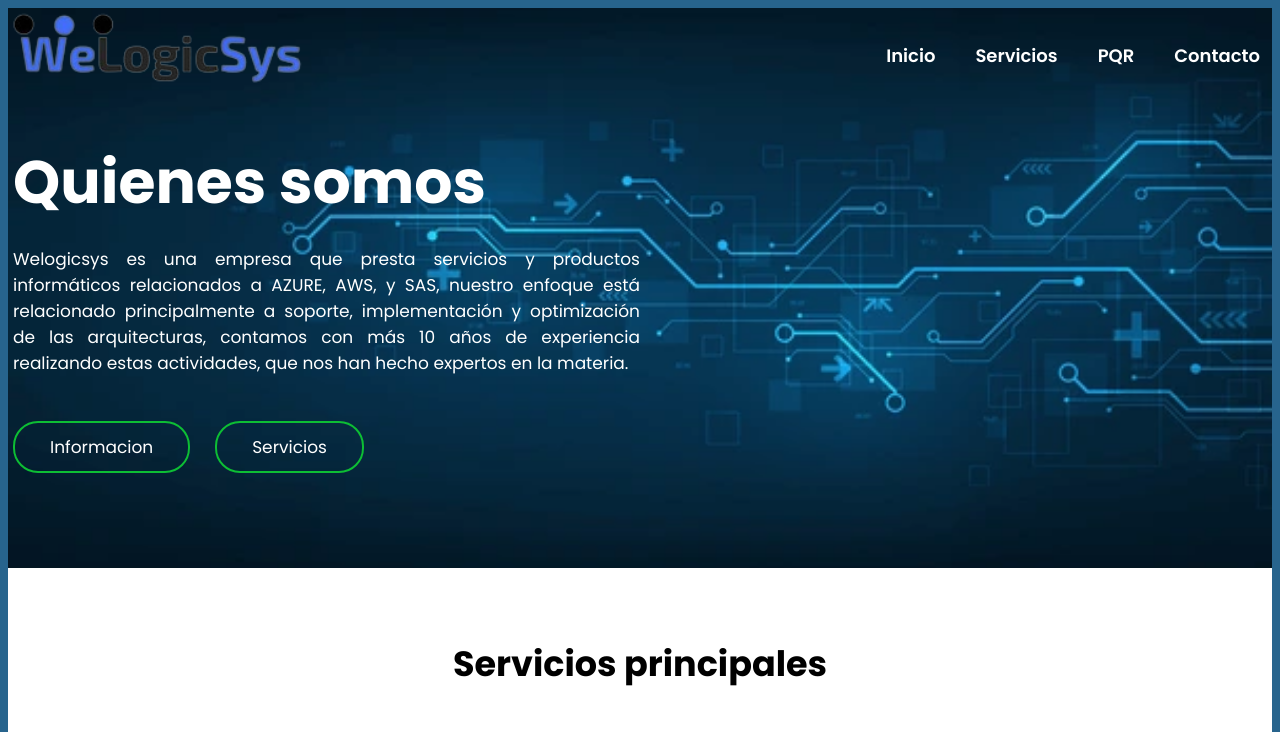
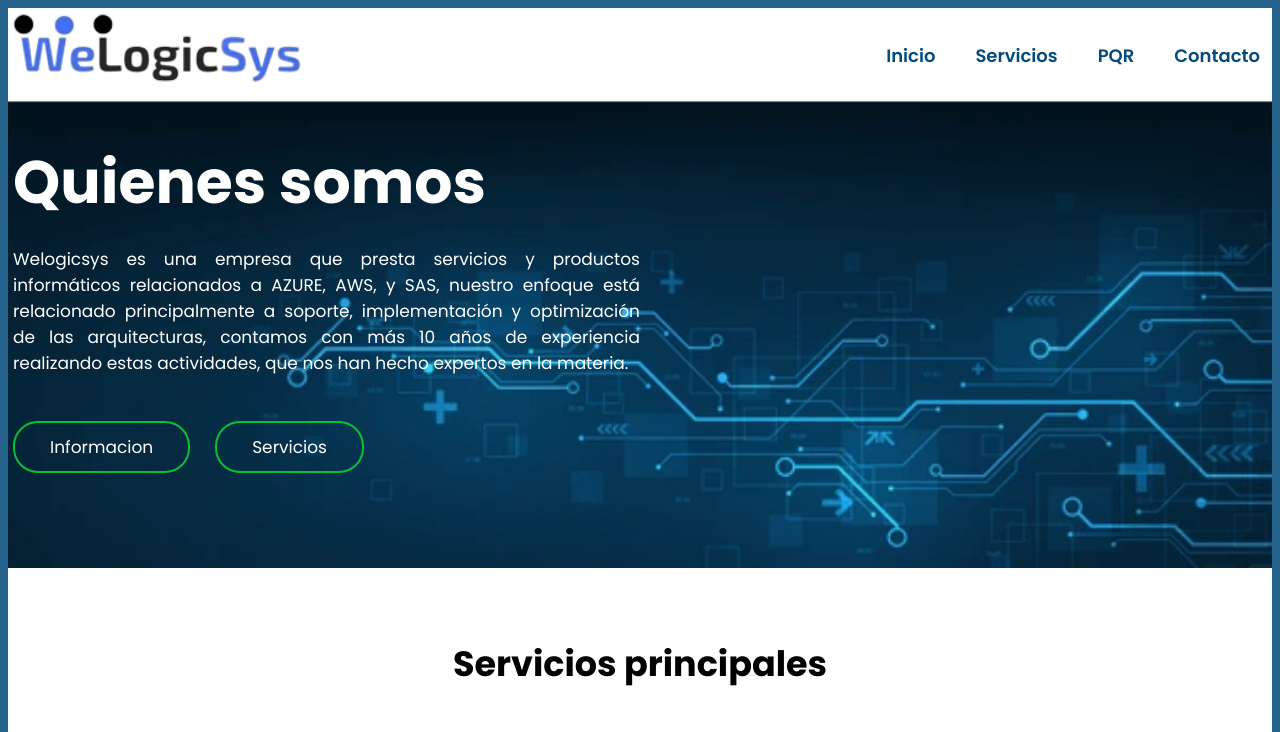
Before and after one commit to HernanYohan/WebWelogicSys, a plain HTML site: page index.html in a window 1280 px wide. Shown: the top 732 px of the page. Drawn offline with Linux system fonts and the light colour scheme.

Commit message:
cambio imagen header

```diff
--- a/style.css
+++ b/style.css
@@ -31,7 +31,7 @@ img {
 }
 
 .header {
-    background-image: url(Imagenes/fondo10.webp);
+    background-image: url(Imagenes/fondodivido.png);
     /*Imagen de fondo de la cabecera de la pagina (Header)*/
     background-position: center center;
     /*position de la imagen (Header)*/
@@ -80,7 +80,7 @@ img {
 .menu .navbar ul li a {
     font-size: 18px;
     padding: 20px;
-    color: white;
+    color: rgb(5, 76, 124);
     font-weight: 600;
     display: block;
 }
--- a/styleContacto.css
+++ b/styleContacto.css
@@ -32,7 +32,7 @@ img {
 }
 
 .header {
-    background-image: url(Imagenes/fondo10.webp);
+    background-image: url(Imagenes/fondodivido.png);
     /*Imagen de fondo de la cabecera de la pagina (Header)*/
     background-position: center center;
     /*position de la imagen (Header)*/
@@ -79,7 +79,7 @@ img {
 .menu .navbar ul li a {
     font-size: 18px;
     padding: 20px;
-    color: white;
+    color: rgb(5, 76, 124);
     font-weight: 600;
     display: block;
 }
--- a/stylePqr.css
+++ b/stylePqr.css
@@ -31,7 +31,7 @@ img {
 }
 
 .header {
-    background-image: url(Imagenes/fondo10.webp);
+    background-image: url(Imagenes/fondodivido.png);
     /*Imagen de fondo de la cabecera de la pagina (Header)*/
     background-position: center center;
     /*position de la imagen (Header)*/
@@ -77,7 +77,7 @@ img {
 .menu .navbar ul li a {
     font-size: 18px;
     padding: 20px;
-    color: white;
+    color: rgb(5, 76, 124);
     font-weight: 600;
     display: block;
 }
--- a/styleServicios.css
+++ b/styleServicios.css
@@ -30,7 +30,7 @@ img {
 }
 
 .header {
-    background-image: url(Imagenes/fondo10.webp);
+    background-image: url(Imagenes/fondodivido.png);
     /*Imagen de fondo de la cabecera de la pagina (Header)*/
     background-position: center center;
     /*position de la imagen (Header)*/
@@ -76,7 +76,7 @@ img {
 .menu .navbar ul li a {
     font-size: 18px;
     padding: 20px;
-    color: white;
+    color: rgb(5, 76, 124);
     font-weight: 600;
     display: block;
 }
```
Also changed, not shown: Imagenes/design-concept-electronic-circuit-boards-600nw-1722921511.png (added), Imagenes/fondodivido.png (added).
